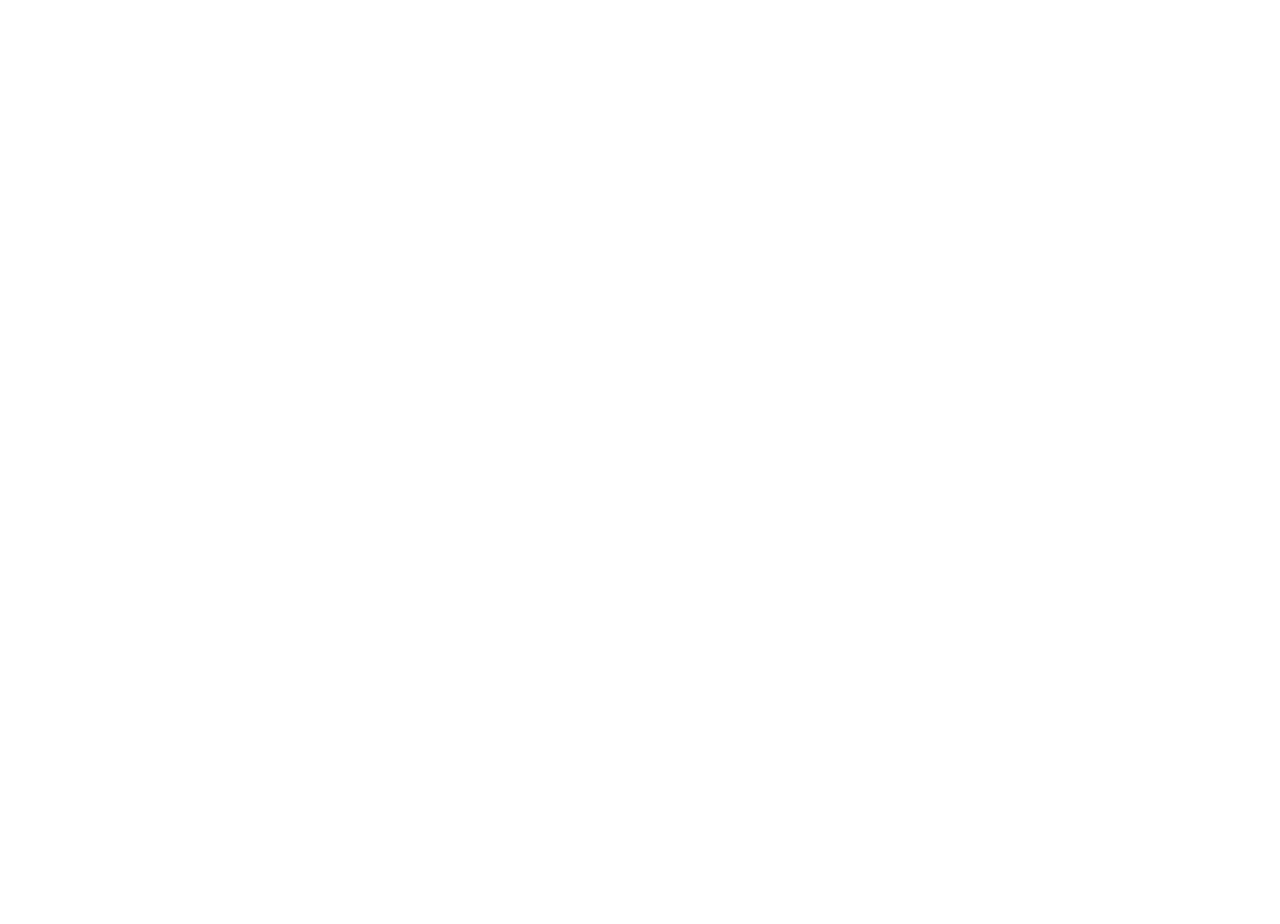
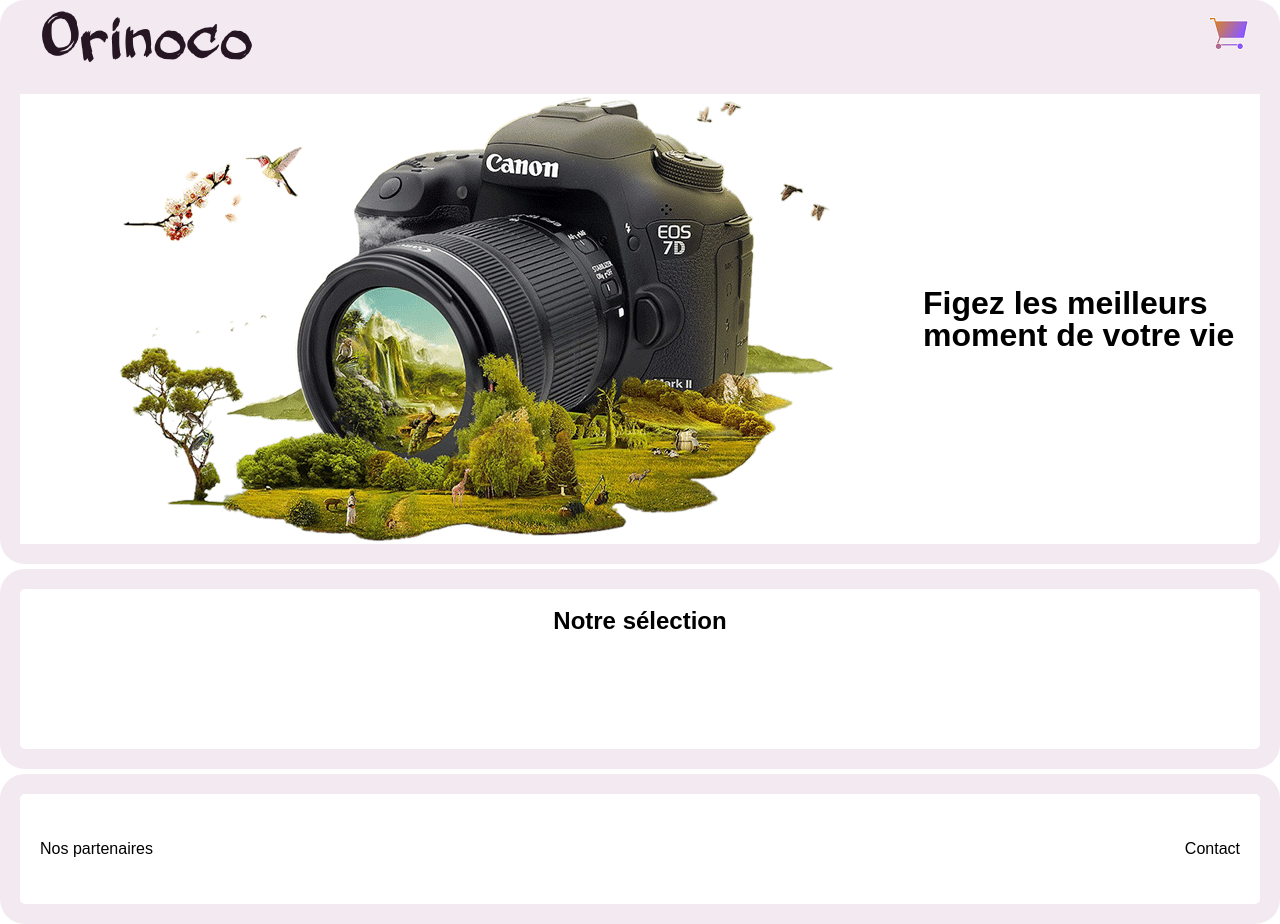
Before and after one commit to Joemanix65/JosePerez_5_22072021, a plain HTML site: page front-end/index.html in a window 1280 px wide. Before the commit the page ends 800 px from the top, so only its background shows below. Drawn offline with Linux system fonts and the light colour scheme.

Commit message:
Header, main, footer et images

```diff
--- a/front-end/index.html
+++ b/front-end/index.html
@@ -1,12 +1,36 @@
 <!DOCTYPE html>
-<html lang="en">
+<html lang="fr">
 <head>
     <meta charset="UTF-8">
     <meta http-equiv="X-UA-Compatible" content="IE=edge">
     <meta name="viewport" content="width=device-width, initial-scale=1.0">
-    <title>Document</title>
+    <link rel="stylesheet" href="style.css">
+    <title>Orinoco</title>
 </head>
 <body>
-
+    <div id="container">
+    <!-- header -->
+        <header>
+            <img src="img/logo.png" alt="logo du site Orinoco" class="logo">
+            <nav class="navbar">
+                <ul>
+                    <a href="panier"><img src="img/panier.png"/></a>
+                </ul>
+            </nav>
+        </header>
+        <div class="bannière">
+            <img src="img/bannière2.png" alt="banière photo boitier et objectif posés sur une île">
+            <h1>Figez les meilleurs moment de votre vie</h1>
+        </div>
+        <!-- MAIN -->
+        <div class="cards-container">
+            <h2>Notre sélection</h2>
+        </div>
+        <!-- FOOTER -->
+        <footer>
+            <p>Nos partenaires</p>
+            <a href="mailto">Contact</a>
+        </footer>
+    </div>
 </body>
 </html>
--- a/front-end/style.css
+++ b/front-end/style.css
@@ -0,0 +1,62 @@
+*, *::before, *::after {
+    box-sizing: border-box;
+}
+
+html {
+    font-size: 16px;
+}
+
+body {
+    line-height: 1;
+    margin: 0;
+    font-family: 'Raleway', sans-serif;
+}
+
+a {
+    color: inherit;
+    text-decoration: none;
+}
+
+#container {
+    width: 100%;
+    max-width: 1400px;
+    margin-left: auto;
+    margin-right: auto;
+
+}
+
+header {
+    width: auto;
+    display: flex;
+    justify-content: space-between;
+    padding: 0 30px;
+    background-color: #F3E9F1;
+    border-radius: 25px 25px 0 0;
+}
+
+.bannière {
+    display: flex;
+    justify-content: center;
+    align-items: center;
+    border: 20px solid #F3E9F1;
+    border-radius: 0 0 25px 25px;
+}
+
+.cards-container {
+    display: flex;
+    justify-content: center;
+    border: 20px solid #F3E9F1;
+    border-radius:  25px;
+    min-height: 200px;
+    margin: 5px 0;
+}
+
+footer{
+    display: flex;
+    justify-content: space-between;
+    align-items: center;
+    padding: 0 20px;
+    border: 20px solid #F3E9F1;
+    border-radius:  25px;
+    min-height: 150px;
+}
```
Also changed, not shown: front-end/view/panier.html (added, +12 -0 lines), README.md, front-end/img/bannière.png (added), front-end/img/bannière2.png (added), front-end/img/logo.png (added), front-end/img/panier.png (added).
